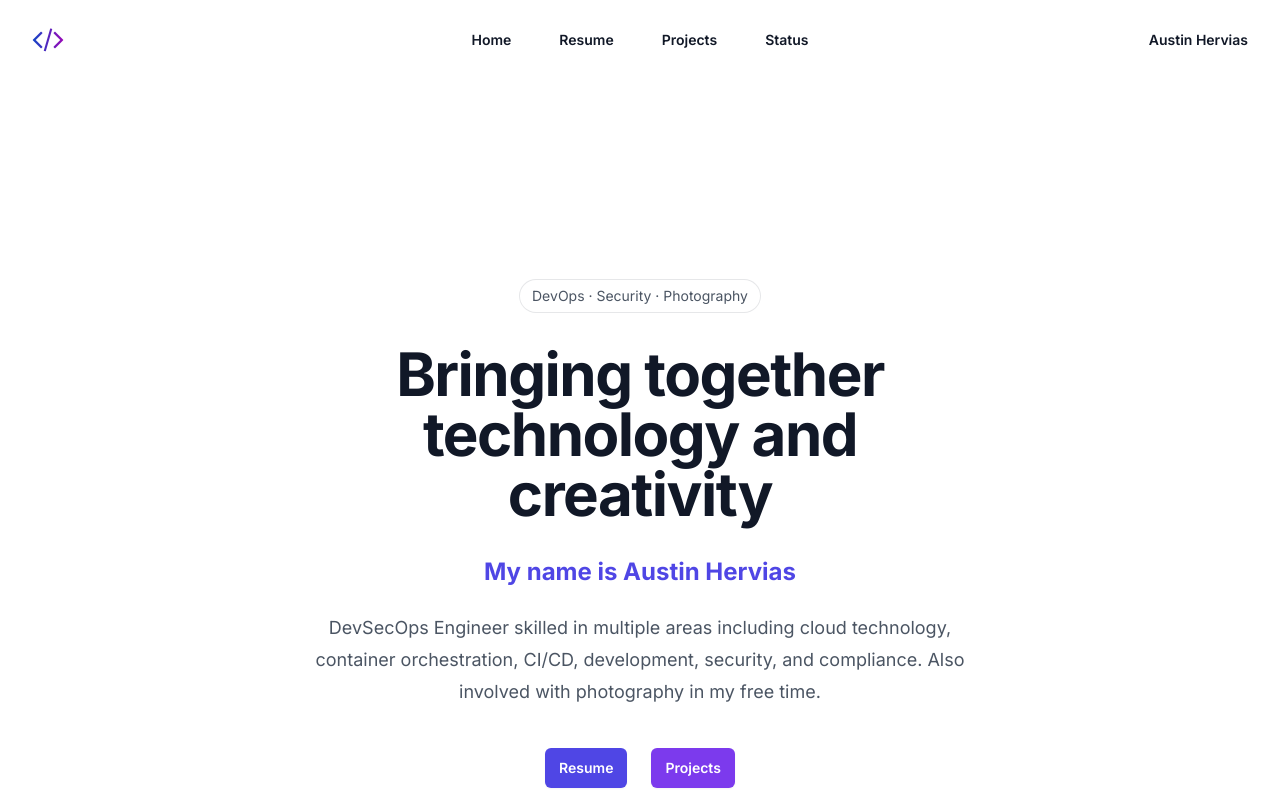
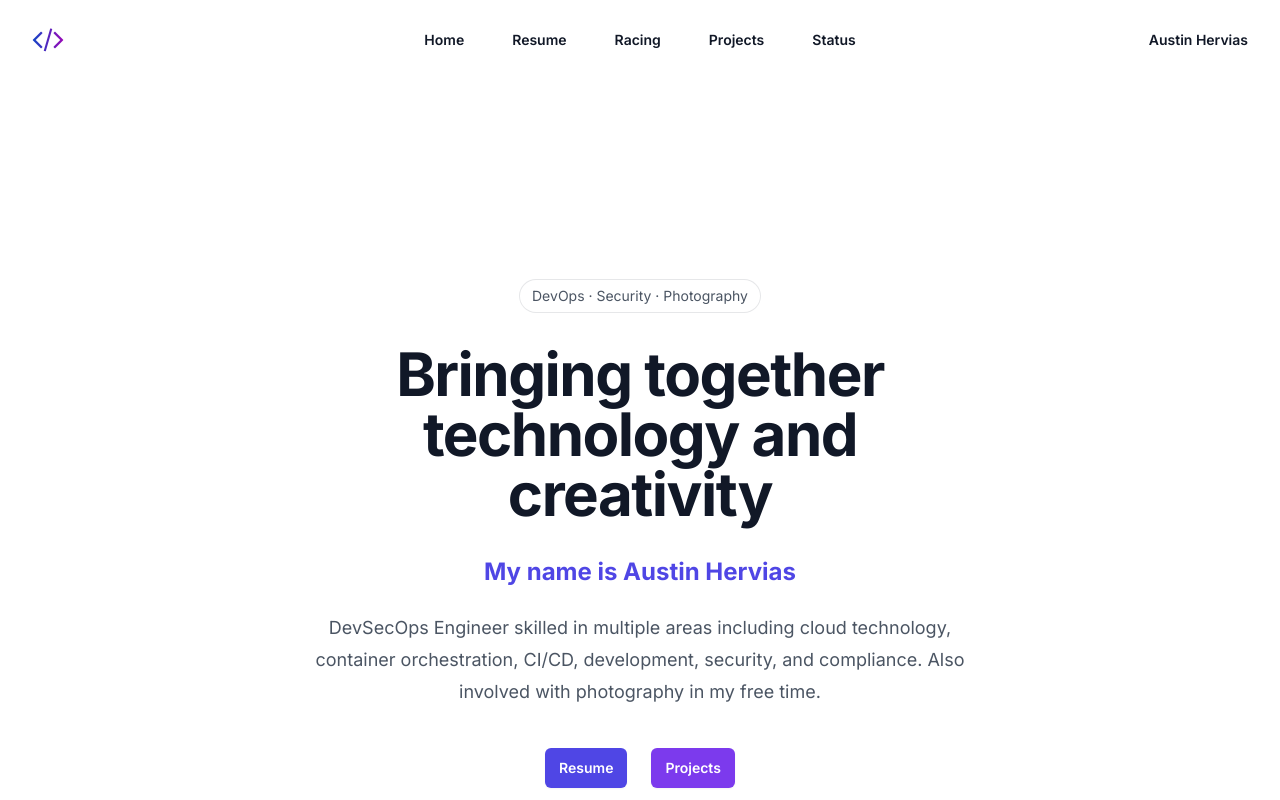
Before and after one commit to ahervias77/ahervias_site, a Next.js app: page / in a window 1280 px wide. Shown: the top 800 px of the page. Built offline with nearby package versions, Linux system fonts and the light colour scheme.

Commit message:
Add to navigation menu

```diff
--- a/src/app/ui/header.tsx
+++ b/src/app/ui/header.tsx
@@ -8,6 +8,7 @@ import Image from 'next/image'
 const navigation = [
   { name: 'Home', href: '/' },
   { name: 'Resume', href: '/resume' },
+  { name: 'Racing', href: '/racing' },
   { name: 'Projects', href: '/projects' },
   { name: 'Status', href: 'https://status.ahervias.dev' },
 ]
```
